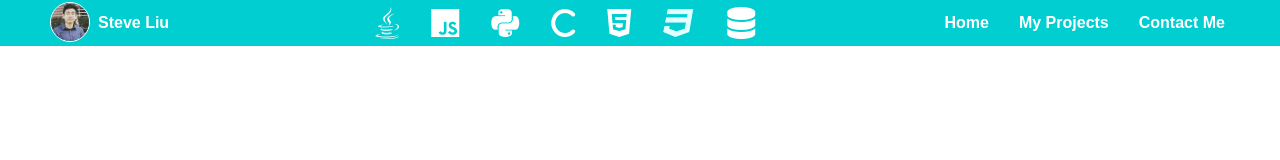
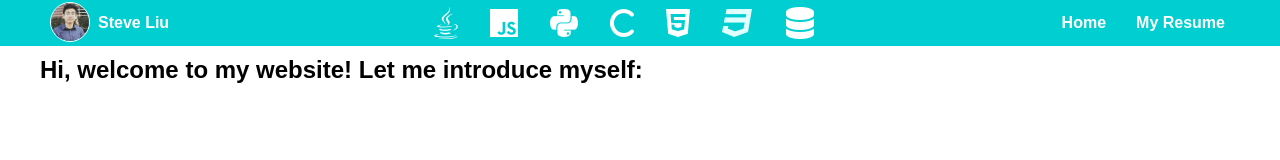
Before and after one commit to steveliu22/Portfolio-Website, a plain HTML site: page index.html in a window 1280 px wide. Drawn offline with Linux system fonts and the light colour scheme.

Commit message:
added background + fixed navbar

```diff
--- a/app.js
+++ b/app.js
@@ -1,5 +1,29 @@
-const navigation_texts = document.querySelector('nav');
+var text = "Hi, welcome to my website! Let me introduce myself:";
+var textPosition = 0;
+var tracker = 0;
+var speed = 60;
+const getDoc = document.getElementById("about-me-header");
+function typewriter() {
 
-const inner = navigation_texts.innerHTML;
+    getDoc.innerHTML = "<strong>" + text.substring(0, textPosition) + "<span></span>" + "</strong>";
 
-console.log(inner);
+    if(tracker != text.length) {
+        textPosition += 1;
+        tracker += 1;
+        setTimeout(typewriter, speed);
+    }
+
+    else {
+        setTimeout(erase, 6000);
+    }
+
+}
+
+function erase() {
+
+    getDoc.innerHTML = "";
+
+
+}
+
+window.addEventListener("load", typewriter);
--- a/index.html
+++ b/index.html
@@ -49,8 +49,7 @@
             <nav>
                 <ul>
                     <li><a href="index.html"><strong>Home</strong></a></li>
-                    <li><a href="projects/index.html"><strong>My Projects</strong></a></li>
-                    <li><a href="#"><strong>Contact Me</strong></a></li>
+                    <li><a href="projects/index.html"><strong>My Resume</strong></a></li>
                 </ul>
             </nav>
 
@@ -58,8 +57,20 @@
         </div>
     </div>
 
+    <section class="welcome">
+        <div class="container grid">
+            <div class="welcome-text">
+
+                <h1 id="about-me-header"></h1>
+
+
+                <p class="about-me-intro">
+                </p>
+            </div>
+        </div>
+    </section>
     </script>
-    <script src="./app.js"></script>
+    <script src=" ./app.js"></script>
 
 </body>
 
```
